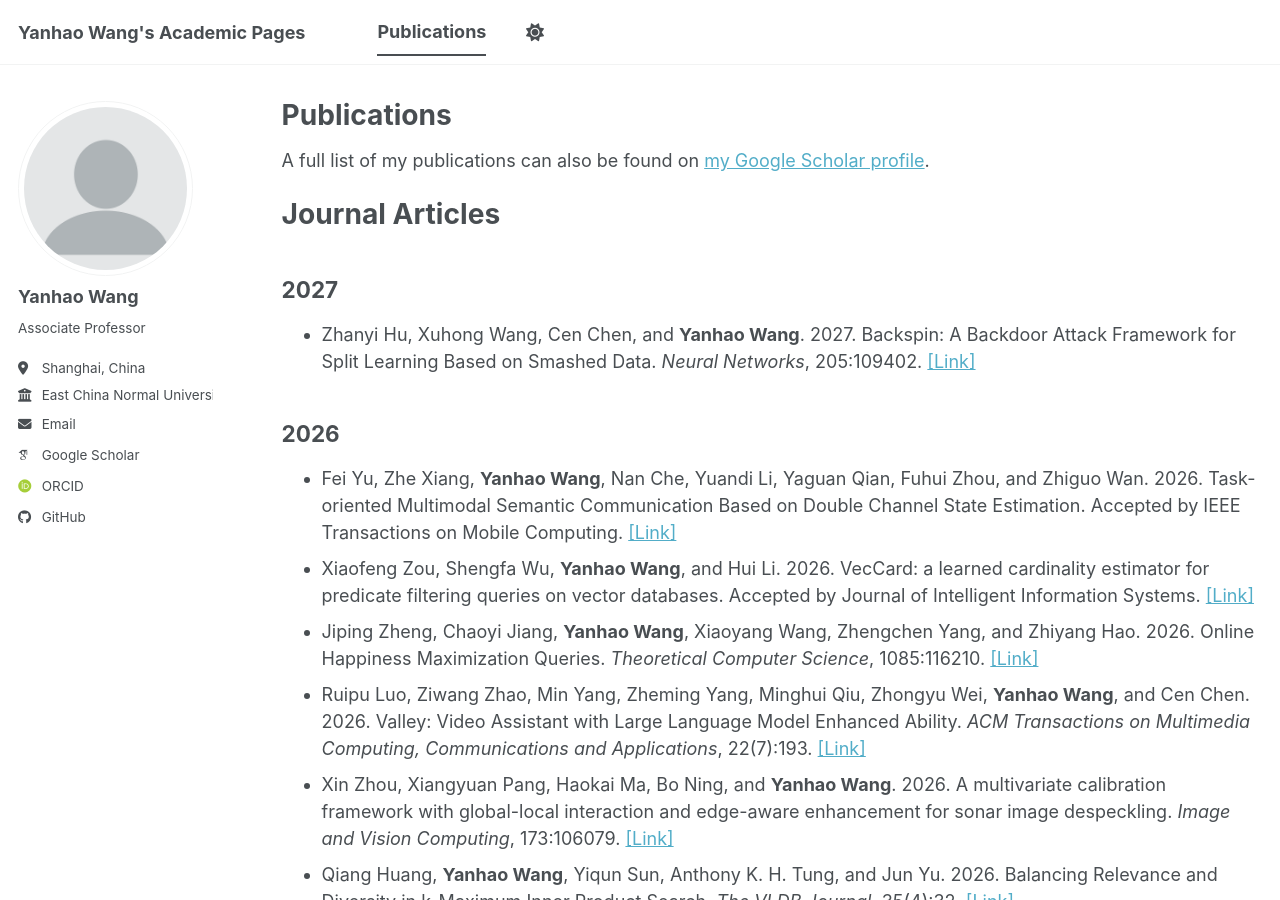
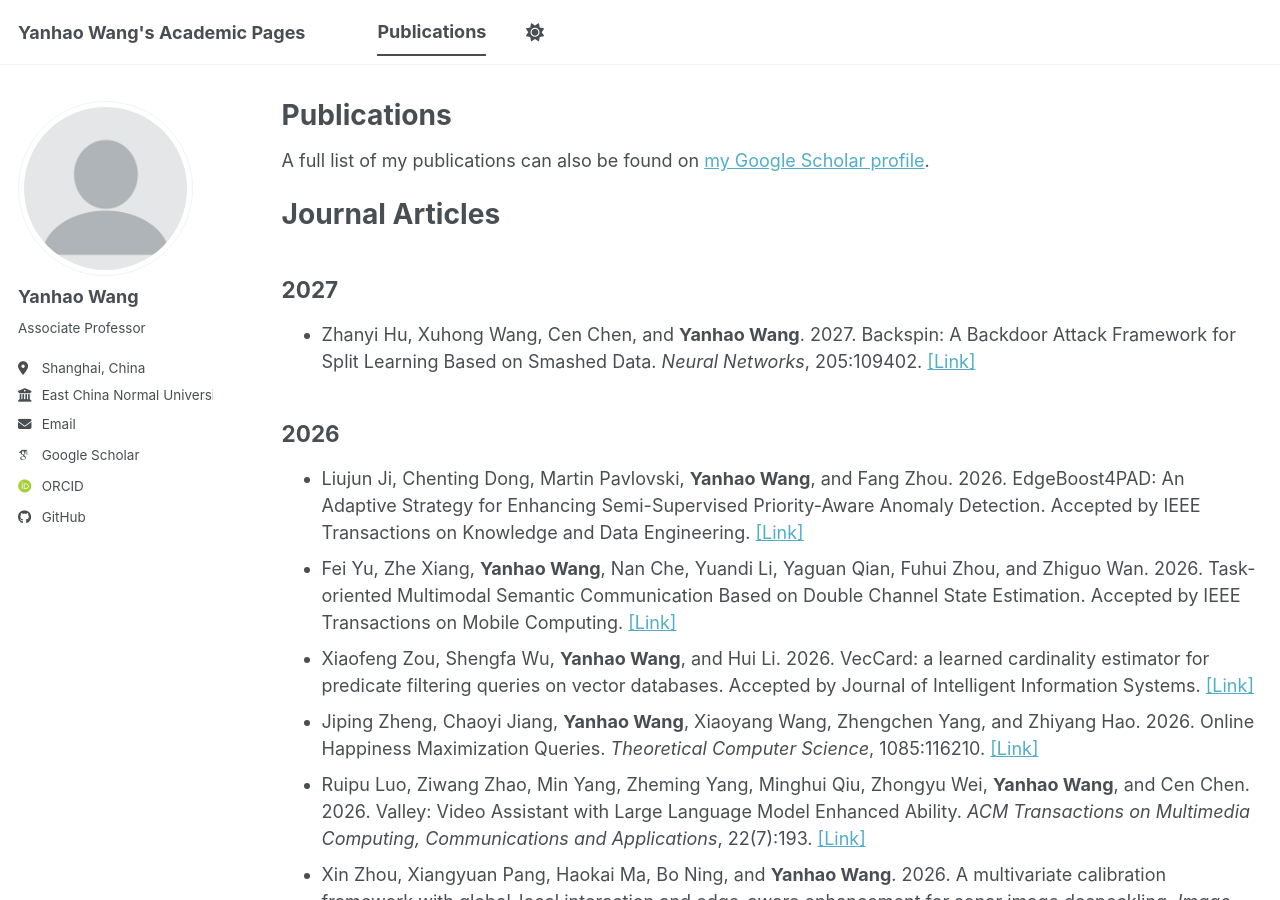
Before and after one commit to yhwang1990/yhwang1990.github.io, a Jekyll site: the page built from _pages/publications.md, in a window 1280 px wide and 900 px high. Built offline with Jekyll 4.4.1, drawn with Linux system fonts in a browser that asks for light colours; some web fonts are replaced; a script bundle is joined from its source files by our own code; library files that are not in the unit come from our copies.

Commit message:
Update publications.md

```diff
--- a/_pages/publications.md
+++ b/_pages/publications.md
@@ -12,6 +12,7 @@
 - Zhanyi Hu, Xuhong Wang, Cen Chen, and **Yanhao Wang**. 2027. Backspin: A Backdoor Attack Framework for Split Learning Based on Smashed Data. *Neural Networks*, 205:109402. [[Link]](https://doi.org/10.1016/j.neunet.2026.109402)
 
 ## 2026
+- Liujun Ji, Chenting Dong, Martin Pavlovski, **Yanhao Wang**, and Fang Zhou. 2026. EdgeBoost4PAD: An Adaptive Strategy for Enhancing Semi-Supervised Priority-Aware Anomaly Detection. Accepted by IEEE Transactions on Knowledge and Data Engineering. [[Link]](https://doi.org/10.1109/TKDE.2026.3729880)
 - Fei Yu, Zhe Xiang, **Yanhao Wang**, Nan Che, Yuandi Li, Yaguan Qian, Fuhui Zhou, and Zhiguo Wan. 2026. Task-oriented Multimodal Semantic Communication Based on Double Channel State Estimation. Accepted by IEEE Transactions on Mobile Computing. [[Link]](https://doi.org/10.1109/TMC.2026.3725238)
 - Xiaofeng Zou, Shengfa Wu, **Yanhao Wang**, and Hui Li. 2026. VecCard: a learned cardinality estimator for predicate filtering queries on vector databases. Accepted by Journal of Intelligent Information Systems. [[Link]](https://doi.org/10.1007/s10844-026-01064-5)
 - Jiping Zheng, Chaoyi Jiang, **Yanhao Wang**, Xiaoyang Wang, Zhengchen Yang, and Zhiyang Hao. 2026. Online Happiness Maximization Queries. *Theoretical Computer Science*, 1085:116210. [[Link]](https://doi.org/10.1016/j.tcs.2026.116210)
```
